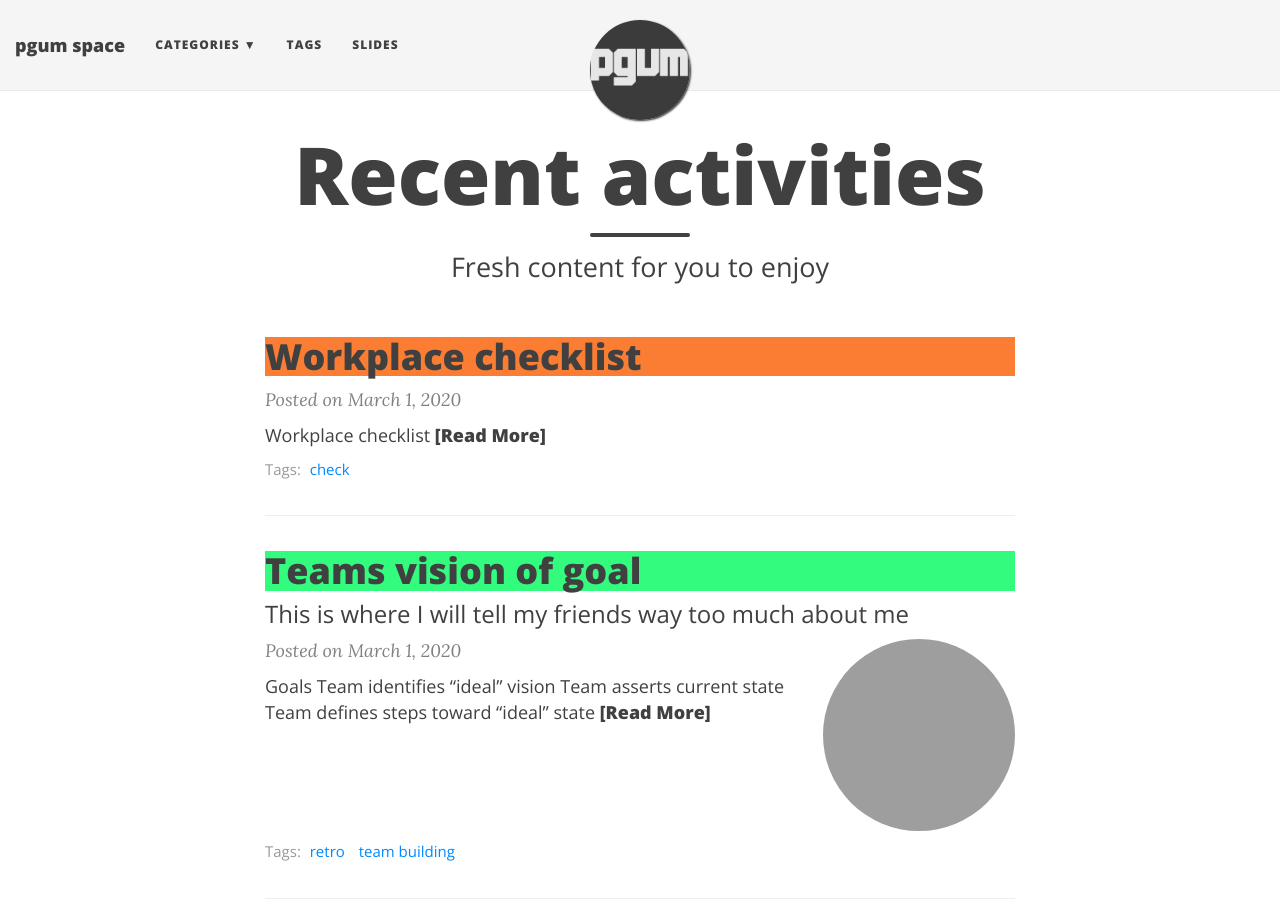
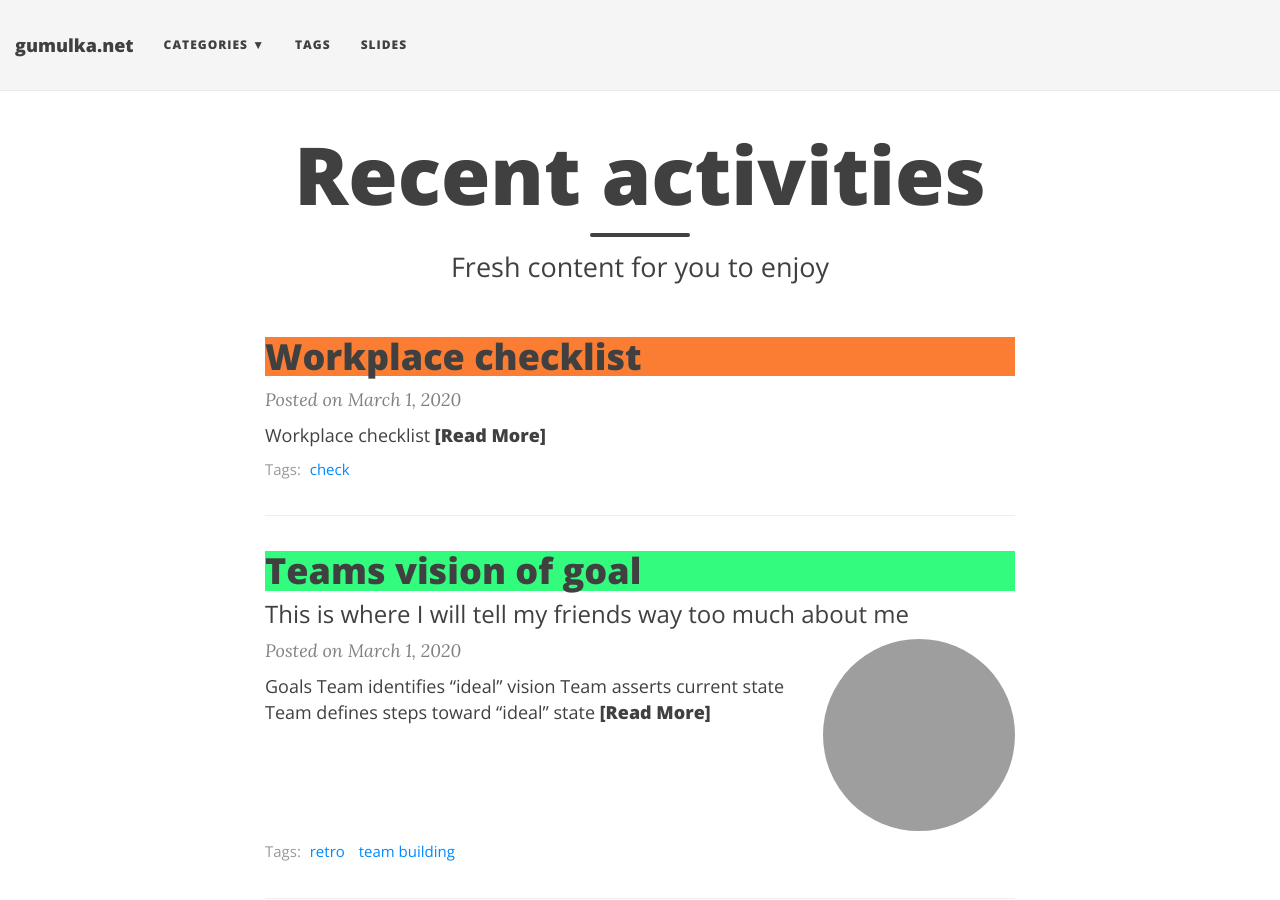
Before and after one commit to pgum/pgum.github.io, a Jekyll site: the page built from index.html, in a window 1280 px wide and 900 px high. Built offline with Jekyll 4.4.1, drawn with Linux system fonts in a browser that asks for light colours; nearby versions of some CDN libraries; the list of posts is cut into pages by our own code; grey boxes are pictures that could not be loaded.

Commit message:
refresh config
refresh

```diff
--- a/_config.yml
+++ b/_config.yml
@@ -1,10 +1,10 @@
 # --- General options --- #
 encoding: utf-8
-title: pgum space
-description: My interpretation of reality
+title: gumulka.net
+description: Notepad of ideas
 # Image to show in the navigation bar - image must be a square (width = height)
 # Remove this parameter if you don't want an image in the navbar
-avatar: "/img/avatar-icon.png"
+# avatar: "/img/avatar-icon.png"
 # If you want to have an image logo in the top-left corner instead of the title text,
 # then specify the following parameter
 # title-img: /path/to/image
@@ -52,9 +52,9 @@ social-network-links:
   email: "pjgumulka@gmail.com"
   github: pgum
   linkedin: piotr-gumulka
+  youtube: turtleCalledCalmie
 # Select which share links to show in posts
 share-links-active:
-  twitter: true
   facebook: true
   linkedin: true
 
```
